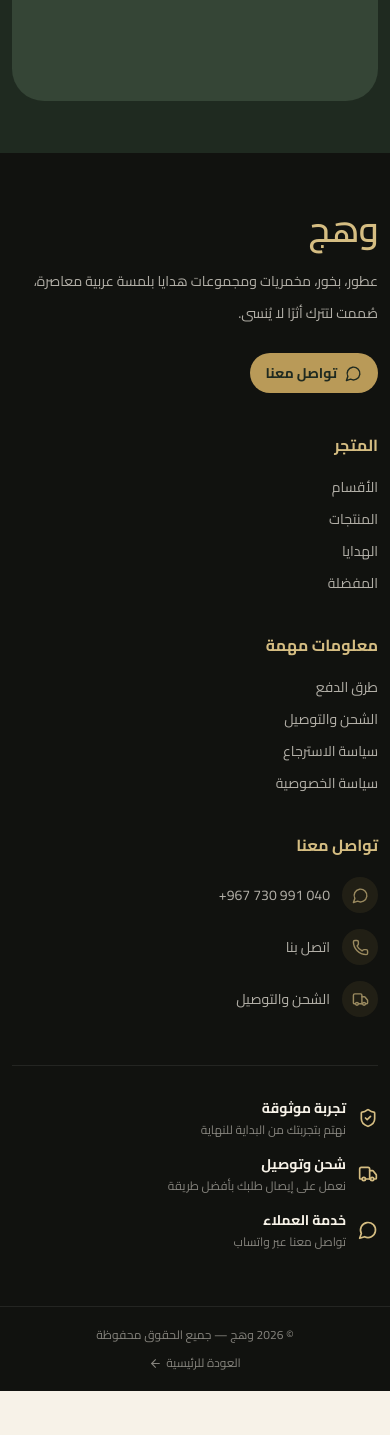
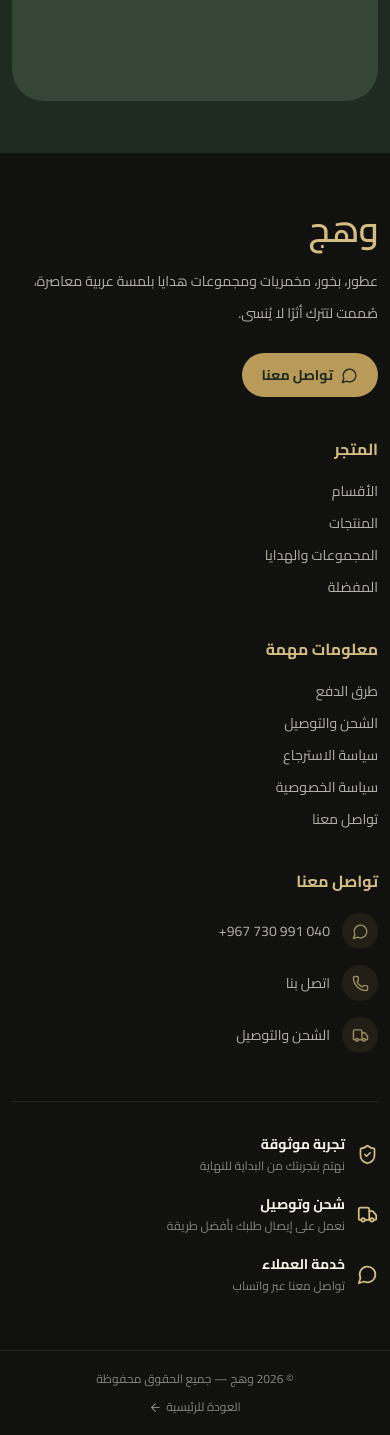
Before and after one commit to 771523543/Wahaj-Central-Fulfillment, a Next.js app: page / in a window 390 px wide. Shown: the part 5740-7175 px from the top of the page. Before the commit the page ends 7131 px from the top, so only its background shows below. Built offline with nearby package versions, Linux system fonts and the light colour scheme.

Commit message:
Update Footer.tsx

```diff
--- a/components/Footer.tsx
+++ b/components/Footer.tsx
@@ -10,7 +10,7 @@ import {
 const shopLinks = [
   { label: "الأقسام", href: "/categories" },
   { label: "المنتجات", href: "/products" },
-  { label: "الهدايا", href: "/gifts" },
+  { label: "المجموعات والهدايا", href: "/gifts" },
   { label: "المفضلة", href: "/favorites" },
 ]
 
@@ -19,6 +19,7 @@ const infoLinks = [
   { label: "الشحن والتوصيل", href: "/shipping" },
   { label: "سياسة الاسترجاع", href: "/returns" },
   { label: "سياسة الخصوصية", href: "/privacy" },
+  { label: "تواصل معنا", href: "/contact" },
 ]
 
 export default function Footer() {
@@ -36,14 +37,22 @@ export default function Footer() {
       }}
     >
       <div className="container py-14 sm:py-16">
+
+        {/* المحتوى الرئيسي */}
         <div className="grid md:grid-cols-2 lg:grid-cols-4 gap-10 lg:gap-12">
 
-          {/* الهوية */}
-          <div className="lg:col-span-1">
-            <Link href="/" className="inline-block">
+          {/* هوية وهج */}
+          <div>
+            <Link
+              href="/"
+              aria-label="وهج - الصفحة الرئيسية"
+              className="inline-block"
+            >
               <div
                 className="serif text-4xl font-semibold"
-                style={{ color: "var(--gold-light)" }}
+                style={{
+                  color: "var(--gold-light)",
+                }}
               >
                 وهج
               </div>
@@ -55,12 +64,11 @@ export default function Footer() {
               لا يُنسى.
             </p>
 
-            <div className="flex flex-wrap gap-3 mt-6">
             <a
               href={whatsappUrl}
               target="_blank"
               rel="noopener noreferrer"
-                className="inline-flex items-center gap-2 rounded-full px-4 py-2.5 text-sm font-bold transition hover:-translate-y-0.5"
+              className="inline-flex items-center gap-2 rounded-full px-5 py-3 text-sm font-bold mt-6 transition hover:-translate-y-0.5"
               style={{
                 background: "var(--gold)",
                 color: "var(--olive)",
@@ -70,13 +78,14 @@ export default function Footer() {
               تواصل معنا
             </a>
           </div>
-          </div>
 
           {/* المتجر */}
           <div>
             <h3
               className="font-bold text-base mb-5"
-              style={{ color: "var(--gold-light)" }}
+              style={{
+                color: "var(--gold-light)",
+              }}
             >
               المتجر
             </h3>
@@ -98,7 +107,9 @@ export default function Footer() {
           <div>
             <h3
               className="font-bold text-base mb-5"
-              style={{ color: "var(--gold-light)" }}
+              style={{
+                color: "var(--gold-light)",
+              }}
             >
               معلومات مهمة
             </h3>
@@ -116,17 +127,20 @@ export default function Footer() {
             </nav>
           </div>
 
-          {/* التواصل */}
+          {/* تواصل معنا */}
           <div>
             <h3
               className="font-bold text-base mb-5"
-              style={{ color: "var(--gold-light)" }}
+              style={{
+                color: "var(--gold-light)",
+              }}
             >
               تواصل معنا
             </h3>
 
             <div className="grid gap-4 text-sm">
 
+              {/* واتساب */}
               <a
                 href={whatsappUrl}
                 target="_blank"
@@ -136,7 +150,8 @@ export default function Footer() {
                 <span
                   className="flex h-9 w-9 shrink-0 items-center justify-center rounded-full"
                   style={{
-                    background: "rgba(185,154,88,0.14)",
+                    background:
+                      "rgba(185,154,88,0.14)",
                     color: "var(--gold-light)",
                   }}
                 >
@@ -148,6 +163,7 @@ export default function Footer() {
                 </span>
               </a>
 
+              {/* الاتصال */}
               <a
                 href="tel:+967730991040"
                 className="flex items-center gap-3 opacity-70 transition hover:opacity-100"
@@ -155,99 +171,126 @@ export default function Footer() {
                 <span
                   className="flex h-9 w-9 shrink-0 items-center justify-center rounded-full"
                   style={{
-                    background: "rgba(185,154,88,0.14)",
+                    background:
+                      "rgba(185,154,88,0.14)",
                     color: "var(--gold-light)",
                   }}
                 >
                   <Phone size={17} />
                 </span>
 
-                <span>اتصل بنا</span>
+                <span>
+                  اتصل بنا
+                </span>
               </a>
 
-              <div className="flex items-center gap-3 opacity-70">
+              {/* الشحن */}
+              <Link
+                href="/shipping"
+                className="flex items-center gap-3 opacity-70 transition hover:opacity-100"
+              >
                 <span
                   className="flex h-9 w-9 shrink-0 items-center justify-center rounded-full"
                   style={{
-                    background: "rgba(185,154,88,0.14)",
+                    background:
+                      "rgba(185,154,88,0.14)",
                     color: "var(--gold-light)",
                   }}
                 >
                   <Truck size={17} />
                 </span>
 
-                <span>الشحن والتوصيل</span>
-              </div>
+                <span>
+                  الشحن والتوصيل
+                </span>
+              </Link>
 
             </div>
           </div>
         </div>
 
-        {/* شريط المزايا */}
+        {/* مزايا وهج */}
         <div
-          className="grid sm:grid-cols-3 gap-4 mt-12 pt-8 border-t"
+          className="grid sm:grid-cols-3 gap-5 mt-12 pt-8 border-t"
           style={{
-            borderColor: "rgba(255,255,255,0.08)",
+            borderColor:
+              "rgba(255,255,255,0.08)",
           }}
         >
+
+          {/* الموثوقية */}
           <div className="flex items-center gap-3">
             <ShieldCheck
-              size={20}
-              style={{ color: "var(--gold-light)" }}
+              size={21}
+              style={{
+                color: "var(--gold-light)",
+              }}
             />
 
             <div>
               <p className="text-sm font-bold">
                 تجربة موثوقة
               </p>
+
               <p className="text-xs opacity-50 mt-1">
                 نهتم بتجربتك من البداية للنهاية
               </p>
             </div>
           </div>
 
+          {/* التوصيل */}
           <div className="flex items-center gap-3">
             <Truck
-              size={20}
-              style={{ color: "var(--gold-light)" }}
+              size={21}
+              style={{
+                color: "var(--gold-light)",
+              }}
             />
 
             <div>
               <p className="text-sm font-bold">
                 شحن وتوصيل
               </p>
+
               <p className="text-xs opacity-50 mt-1">
                 نعمل على إيصال طلبك بأفضل طريقة
               </p>
             </div>
           </div>
 
+          {/* خدمة العملاء */}
           <div className="flex items-center gap-3">
             <MessageCircle
-              size={20}
-              style={{ color: "var(--gold-light)" }}
+              size={21}
+              style={{
+                color: "var(--gold-light)",
+              }}
             />
 
             <div>
               <p className="text-sm font-bold">
                 خدمة العملاء
               </p>
+
               <p className="text-xs opacity-50 mt-1">
                 تواصل معنا عبر واتساب
               </p>
             </div>
           </div>
+
         </div>
       </div>
 
-      {/* الحقوق */}
+      {/* أسفل الموقع */}
       <div
         className="border-t py-5"
         style={{
-          borderColor: "rgba(255,255,255,0.08)",
+          borderColor:
+            "rgba(255,255,255,0.08)",
         }}
       >
         <div className="container flex flex-col sm:flex-row items-center justify-between gap-3 text-xs opacity-50">
+
           <p>
             © {new Date().getFullYear()} وهج — جميع الحقوق محفوظة
           </p>
@@ -259,6 +302,7 @@ export default function Footer() {
             العودة للرئيسية
             <ArrowLeft size={13} />
           </Link>
+
         </div>
       </div>
     </footer>
```
Lines whose indentation alone changed are shown as unchanged.
